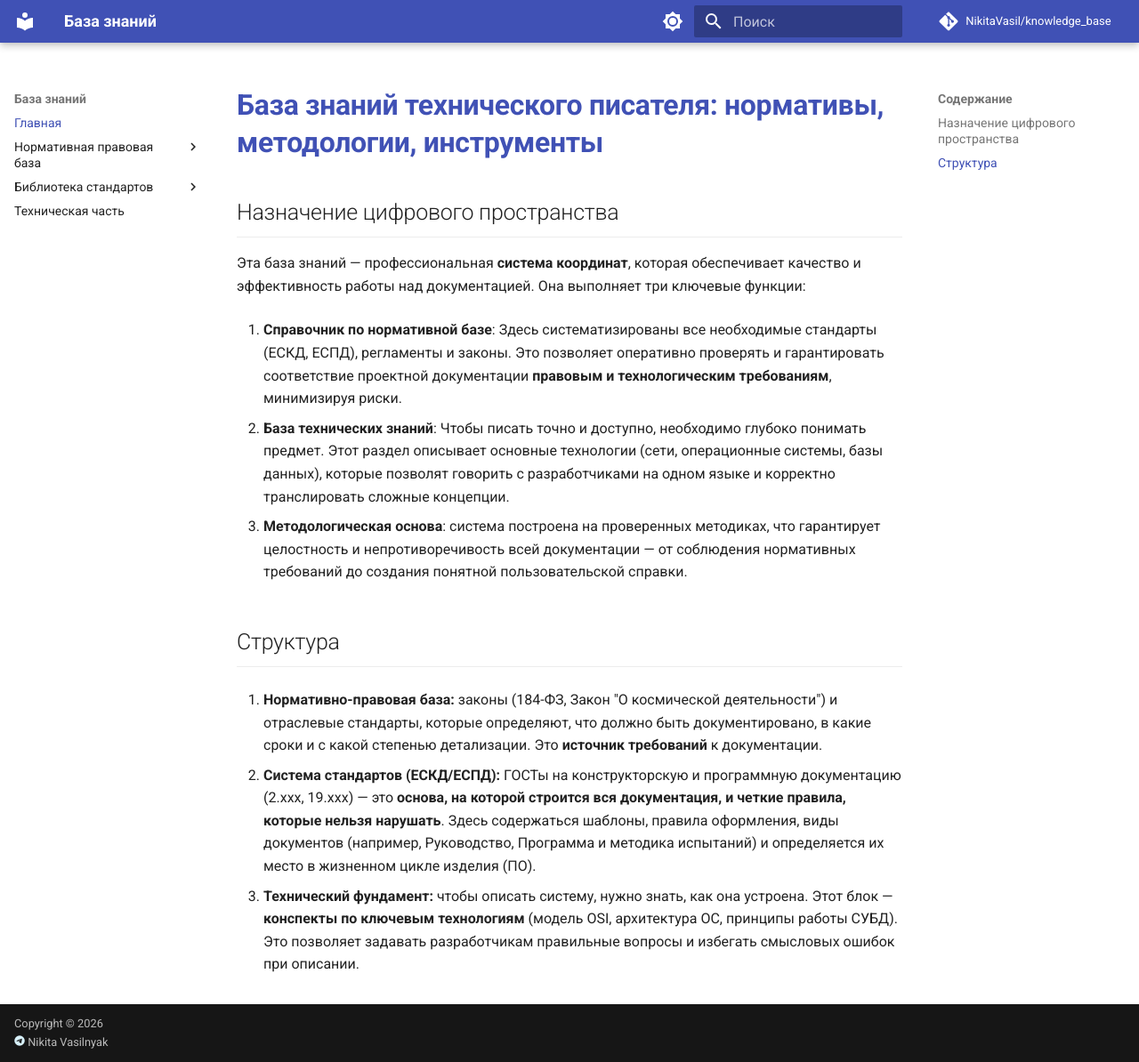
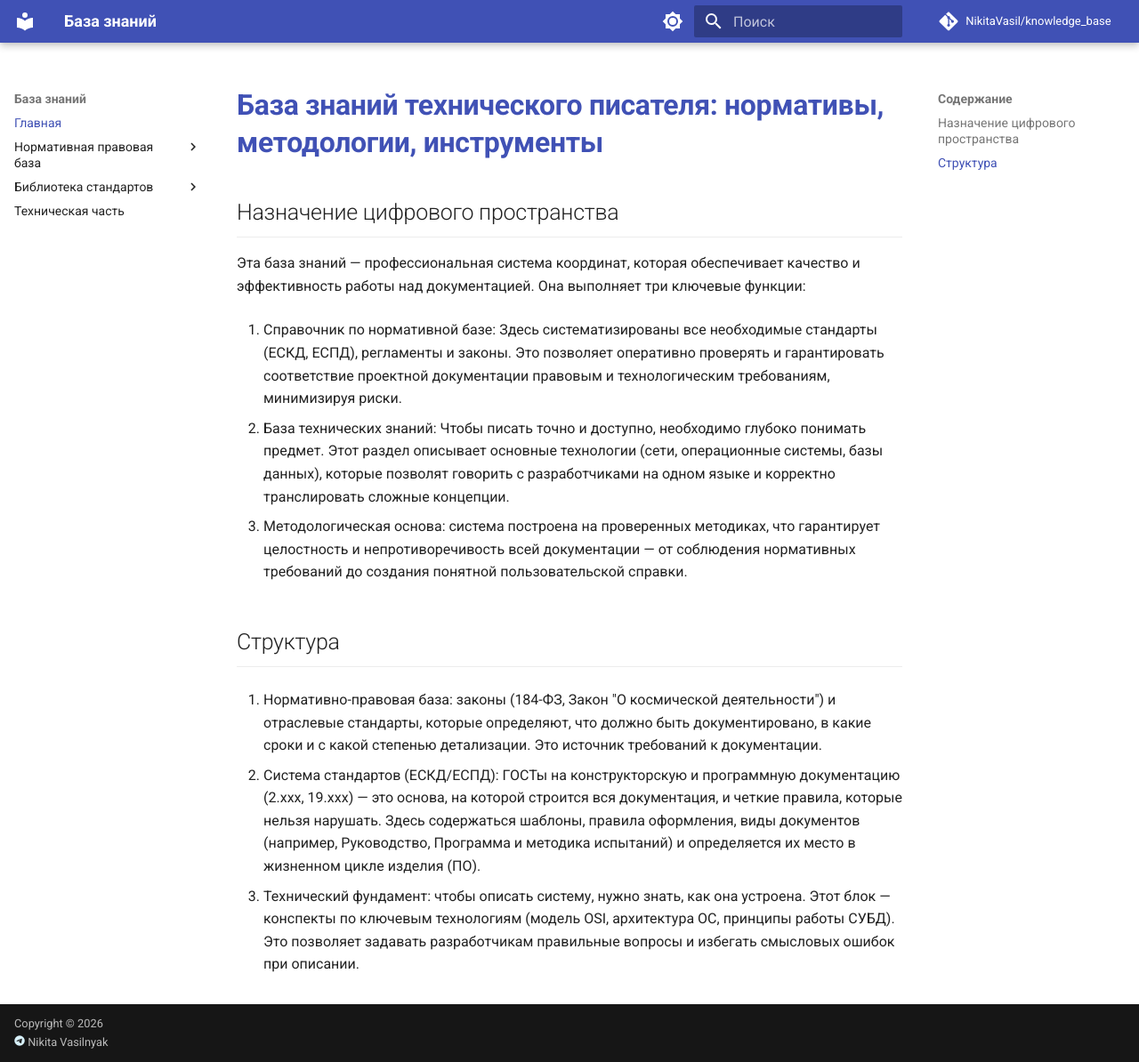
Before and after one commit to NikitaVasil/knowledge_base, an MkDocs documentation site: the page built from docs/docs/index.md, in a window 1280 px wide and 1194 px high. Shown: the whole window at 89% size. Built offline with MkDocs 1.6.1 and Material for MkDocs 9.7.7, drawn with Linux system fonts in a browser that asks for light colours; comment, search, counter and statistics services are not loaded.

Commit message:
Отредактировал главную страницу

```diff
--- a/docs/docs/index.md
+++ b/docs/docs/index.md
@@ -2,18 +2,18 @@
 
 ## Назначение цифрового пространства
 
-Эта база знаний — профессиональная __система координат__, которая обеспечивает качество и эффективность работы над документацией. Она выполняет три ключевые функции:
+Эта база знаний — профессиональная система координат, которая обеспечивает качество и эффективность работы над документацией. Она выполняет три ключевые функции:
 
-1. __Справочник по нормативной базе__: Здесь систематизированы все необходимые стандарты (ЕСКД, ЕСПД), регламенты и законы. Это позволяет оперативно проверять и гарантировать соответствие проектной документации __правовым и технологическим требованиям__, минимизируя риски.
+1. Справочник по нормативной базе: Здесь систематизированы все необходимые стандарты (ЕСКД, ЕСПД), регламенты и законы. Это позволяет оперативно проверять и гарантировать соответствие проектной документации правовым и технологическим требованиям, минимизируя риски.
 
-2. __База технических знаний__: Чтобы писать точно и доступно, необходимо глубоко понимать предмет. Этот раздел описывает основные технологии (сети, операционные системы, базы данных), которые позволят говорить с разработчиками на одном языке и корректно транслировать сложные концепции.
+2. База технических знаний: Чтобы писать точно и доступно, необходимо глубоко понимать предмет. Этот раздел описывает основные технологии (сети, операционные системы, базы данных), которые позволят говорить с разработчиками на одном языке и корректно транслировать сложные концепции.
 
-3. __Методологическая основа__: система построена на проверенных методиках, что гарантирует целостность и непротиворечивость всей документации — от соблюдения нормативных требований до создания понятной пользовательской справки.
+3. Методологическая основа: система построена на проверенных методиках, что гарантирует целостность и непротиворечивость всей документации — от соблюдения нормативных требований до создания понятной пользовательской справки.
 
 ## Структура
 
-1. __Нормативно-правовая база:__ законы (184-ФЗ, Закон "О космической деятельности") и отраслевые стандарты, которые определяют, что должно быть документировано, в какие сроки и с какой степенью детализации. Это __источник требований__ к документации.
+1. Нормативно-правовая база: законы (184-ФЗ, Закон "О космической деятельности") и отраслевые стандарты, которые определяют, что должно быть документировано, в какие сроки и с какой степенью детализации. Это источник требований к документации.
 
-2. __Система стандартов (ЕСКД/ЕСПД):__ ГОСТы на конструкторскую и программную документацию (2.ххх, 19.ххх) — это __основа, на которой строится вся документация, и четкие правила, которые нельзя нарушать__. Здесь содержаться шаблоны, правила оформления, виды документов (например, Руководство, Программа и методика испытаний) и определяется их место в жизненном цикле изделия (ПО).
+2. Система стандартов (ЕСКД/ЕСПД): ГОСТы на конструкторскую и программную документацию (2.ххх, 19.ххх) — это основа, на которой строится вся документация, и четкие правила, которые нельзя нарушать. Здесь содержаться шаблоны, правила оформления, виды документов (например, Руководство, Программа и методика испытаний) и определяется их место в жизненном цикле изделия (ПО).
 
-3. __Технический фундамент:__ чтобы описать систему, нужно знать, как она устроена. Этот блок — __конспекты по ключевым технологиям__ (модель OSI, архитектура ОС, принципы работы СУБД). Это позволяет задавать разработчикам правильные вопросы и избегать смысловых ошибок при описании.
+3. Технический фундамент: чтобы описать систему, нужно знать, как она устроена. Этот блок — конспекты по ключевым технологиям (модель OSI, архитектура ОС, принципы работы СУБД). Это позволяет задавать разработчикам правильные вопросы и избегать смысловых ошибок при описании.
```
